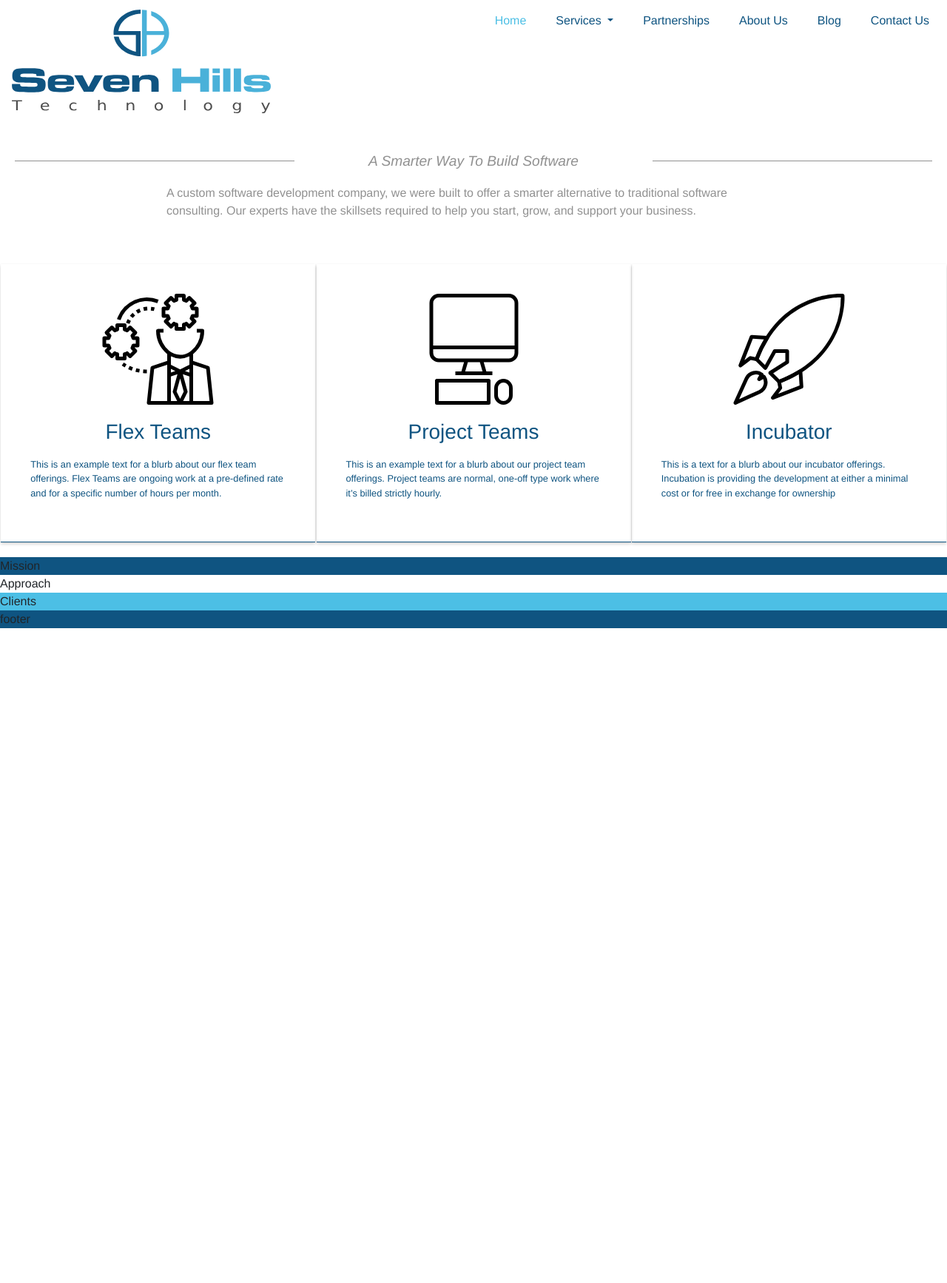
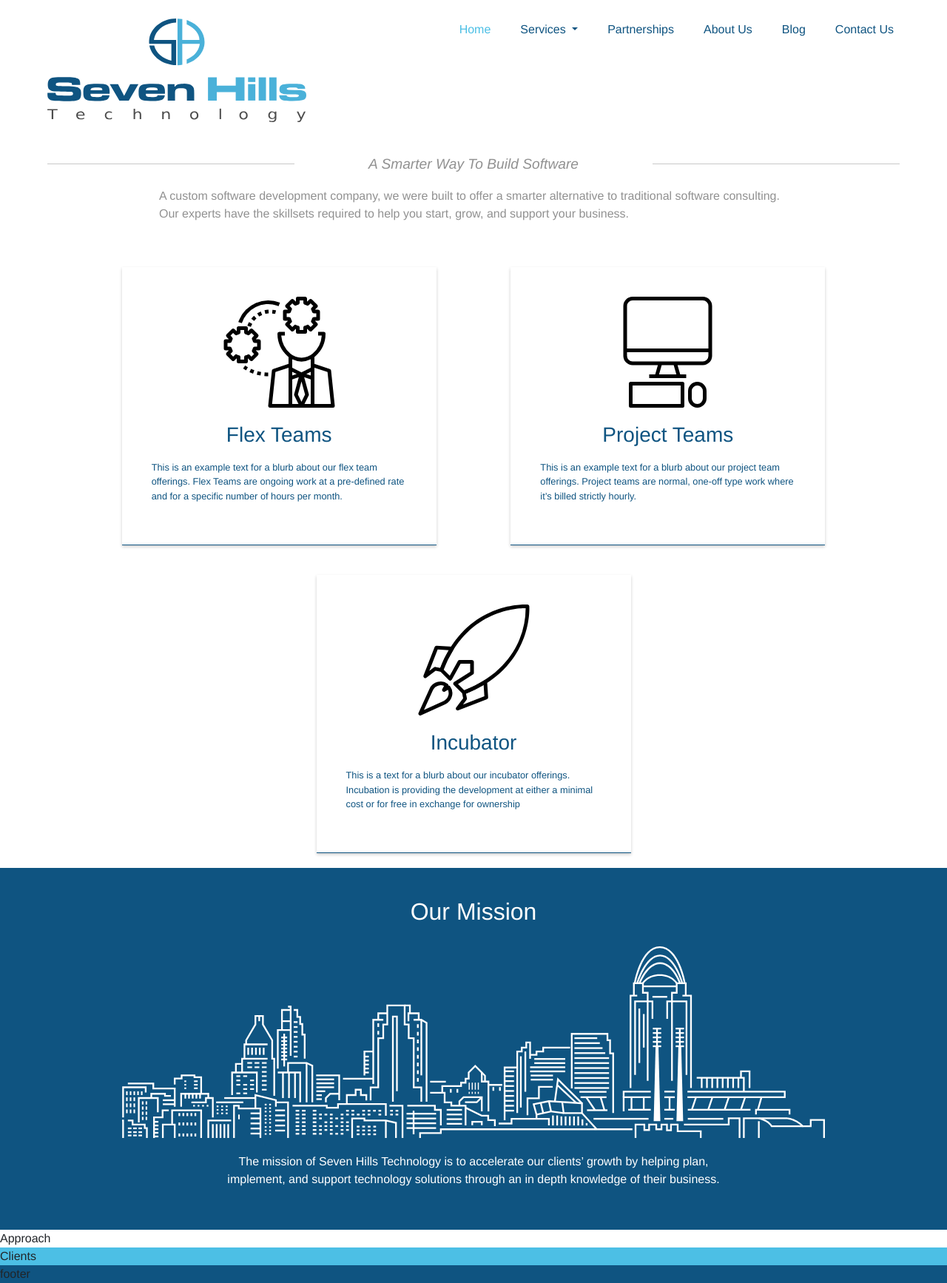
Before and after one commit to seven-hills-technology/seven-hills-technology.github.io, a Jekyll site: the page built from index.md, in a window 1280 px wide. Shown: the whole page at 74% size. Built offline with Jekyll 4.4.1, drawn with Linux system fonts in a browser that asks for light colours; before the commit the page ends 900 px from its top, so only the background shows below that.

Commit message:
city image added

```diff
--- a/index.md
+++ b/index.md
@@ -29,6 +29,10 @@
     </div>
 
 </section>
-<section class="sh-mission">Mission</section>
+<section class="sh-mission">
+    <h2>Our Mission</h2>
+    <img src="images/city.svg" alt="City outline" />
+    <p>The mission of Seven Hills Technology is to accelerate our clients’ growth by helping plan, implement, and support technology solutions through an in depth knowledge of their business.</p>
+</section>
 <section class="sh-approach">Approach</section>
 <section class="sh-clients">Clients</section>
--- a/main.scss
+++ b/main.scss
@@ -3,10 +3,15 @@
 $brand-1: #0F5481;
 $brand-2: #4CBFE5;
 $light-text: #919191;
+$light-text-faded: rgba(145, 145, 145, 0.5);
 
 body {
     font-family: "HelveticaNeue-Light", "Helvetica Neue Light", "Helvetica Neue",
   Helvetica, Arial, "Lucida Grande", sans-serif;
+}
+
+.navbar {
+    padding: 0px;
 }
 
 .navbar-light .navbar-nav .nav-link {
@@ -64,8 +69,6 @@
 .sh-header-lines {
     overflow: hidden;
     text-align: center;
-    margin-left: 20px;
-    margin-right: 20px;
 
     span {
         position: relative;
@@ -75,8 +78,8 @@
             content: '';
             position: absolute;
             top: 50%;
-            border-bottom: 1px solid $light-text;
-            width: 591px;
+            border-bottom: 1px solid $light-text-faded;
+            width: 800px;
             margin: 0 100px;
         }
 
@@ -90,8 +93,17 @@
     }
 }
 
+.sh-header {
+    padding-left: 5%;
+    padding-right: 5%;
+    padding-top: 20px;
+}
+
 .sh-content {
     .sh-intro {
+        padding-left: 5%;
+        padding-right: 5%;
+
         .sh-tagline {
             margin-top: 40px;
             h2 {
@@ -107,8 +119,6 @@
             max-width: 850px;
             margin-left: auto;
             margin-right: auto;
-            padding-left: 10px;
-            padding-right: 10px;
             margin-bottom: 40px;
         }
 
@@ -149,7 +159,29 @@
     }
 
     .sh-mission {
+        display: flex;
+        flex-direction: column;
+        justify-content: center;
+        align-items: center;
         background-color: $brand-1;
+        color: white;
+        padding-top: 40px;
+        padding-bottom: 40px;
+
+        h2 {
+            text-align: center;
+        }
+
+        img {
+            margin-top: 20px;
+            margin-bottom: 20px;
+            max-width: 950px;
+        }
+
+        p {
+            max-width: 700px;
+            text-align: center;
+        }
     }
 
     .sh-approach {
```
Also changed, not shown: images/city.svg (added).
